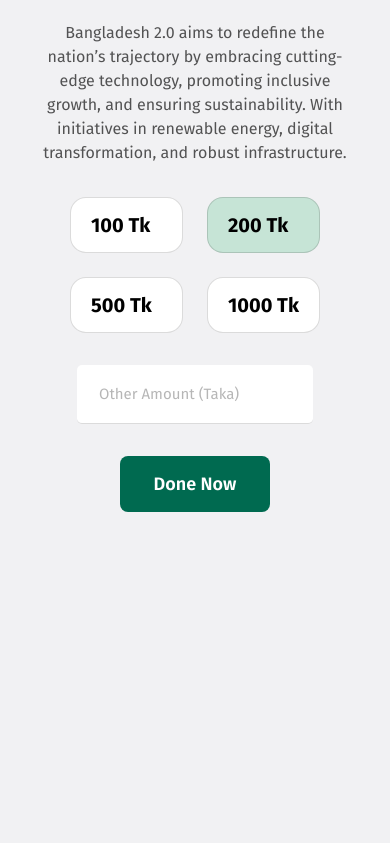
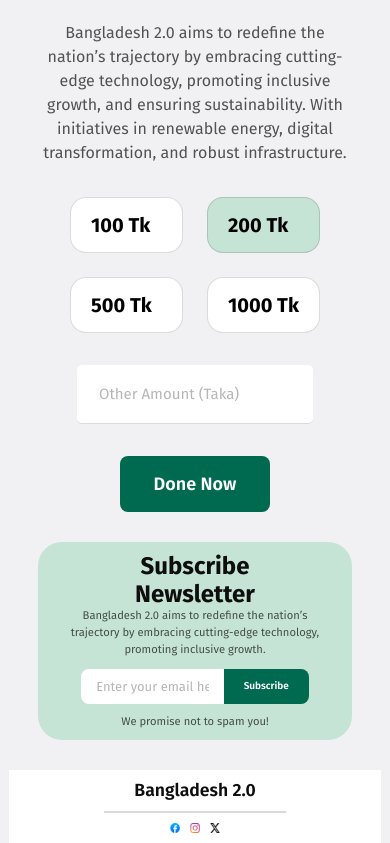
Before and after one commit to MdMaizUddin/B11-A1-ASSIGNMENT--1-clone-responsive-, a plain HTML site: page index.html in a window 390 px wide. Shown: the part 6765-7608 px from the top of the page. Before the commit the page ends 7277 px from the top, so only its background shows below. Drawn offline with Linux system fonts and the light colour scheme.

Commit message:
now this is mobile responsive

```diff
--- a/index.html
+++ b/index.html
@@ -317,7 +317,7 @@
     <div class="space-div"></div>
     <!-- start Newsletter Section  -->
     <section id="Newsletter-Section ">
-      <div class="Newsletter-container hide">
+      <div class="Newsletter-container">
         <div>
           <h2 class="title">Subscribe Newsletter</h2>
           <p class="description">Bangladesh 2.0 aims to redefine the nation’s trajectory by embracing cutting-edge
@@ -336,7 +336,7 @@
     <!-- finish newsletter  -->
     <div class="space-div "></div>
   </main>
-  <footer class="hide">
+  <footer>
     <div>
       <h3>Bangladesh 2.0</h3>
     </div>
--- a/style.css
+++ b/style.css
@@ -626,6 +626,7 @@ body {
   border-radius: 24px;
   background: #c6e4d6;
   gap: 24px;
+  margin: 0 auto;
 }
 .Newsletter-container .title {
   margin-bottom: 16px;
@@ -702,9 +703,8 @@ footer .icon {
   height: 20px;
   flex-shrink: 0;
 }
-.hide {
-  display: none;
-}
+
+
 @media screen and (max-width: 600px) {
   .space-div {
     display: none;
@@ -842,34 +842,72 @@ footer .icon {
   .donate-container-box {
     width: 50%;
   }
-  .donate-container-cards{
+  .donate-container-cards {
     display: grid;
     grid-template-columns: 1fr 1fr;
     grid-template-rows: 1fr 1fr;
   }
-.donate-container-card {
-  padding: 15px 20px;
-  gap: 18px;
-  font-size: 20px;
-}
+  .donate-container-card {
+    padding: 15px 20px;
+    gap: 18px;
+    font-size: 20px;
+  }
+  .Newsletter-container {
+    width: 80%;
+    padding: 10px 1px;
+    gap: 10px;
+    margin: 30px auto;
+  }
+  .Newsletter-container .title {
+    margin-bottom: 1px;
+    width: 50%;
+    margin: 0 auto;
+    font-size: 1.5em;
+  }
+  .Newsletter-container .description {
+    margin: 0px 20px;
+    font-size: 0.7em;
+    line-height: 1.5;
+  }
+  form {
+    display: flex;
+    justify-content: center;
+  }
+  form .input-1 {
+    width: 40%;
+    padding: 10px 15px;
+    font-size: 13px;
+  }
+  form .input-2 {
+    padding: 10px 20px;
+    font-size: 10px;
+  }
 
 
 
 
 
-
-
-
-
-
-
-
-
-
-
-
-
-
-
-
+  footer {
+width: 80%;
+margin: auto;
+  padding: 10px 30px;
+  gap: 10px;
 }
+footer hr {
+  border: 0.3px solid rgb(218, 217, 217);
+  width: 180px;
+}
+footer h3 {
+  font-size: 1.1em;
+  font-weight: 600;
+}
+footer .icon {
+  display: flex;
+  align-items: flex-start;
+  gap: 10px;
+}
+.icon img {
+  width: 10px;
+  height: 10px;
+}
+}
```
